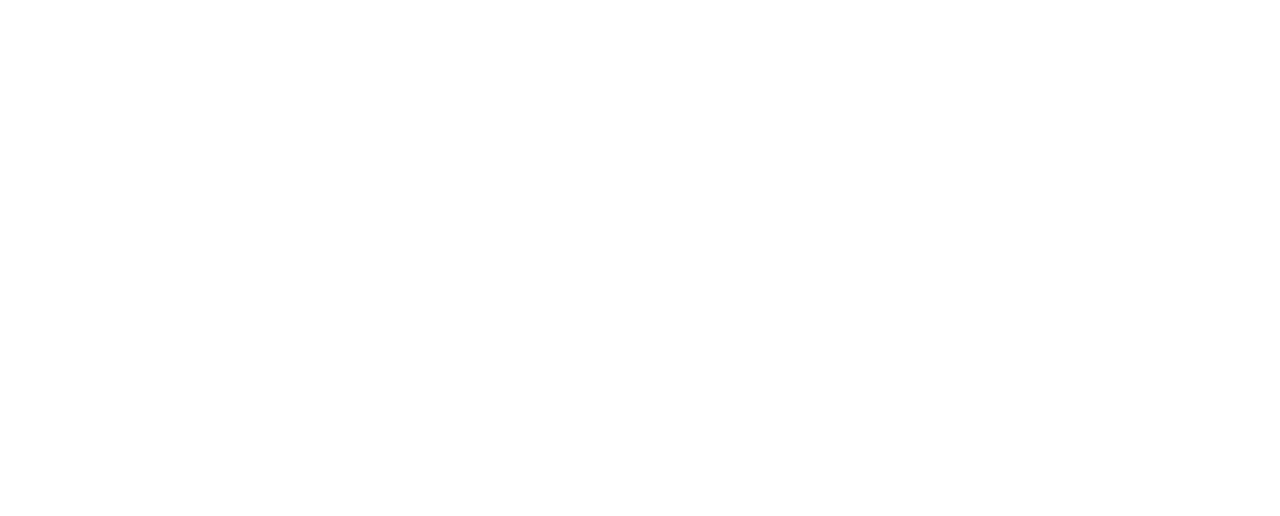
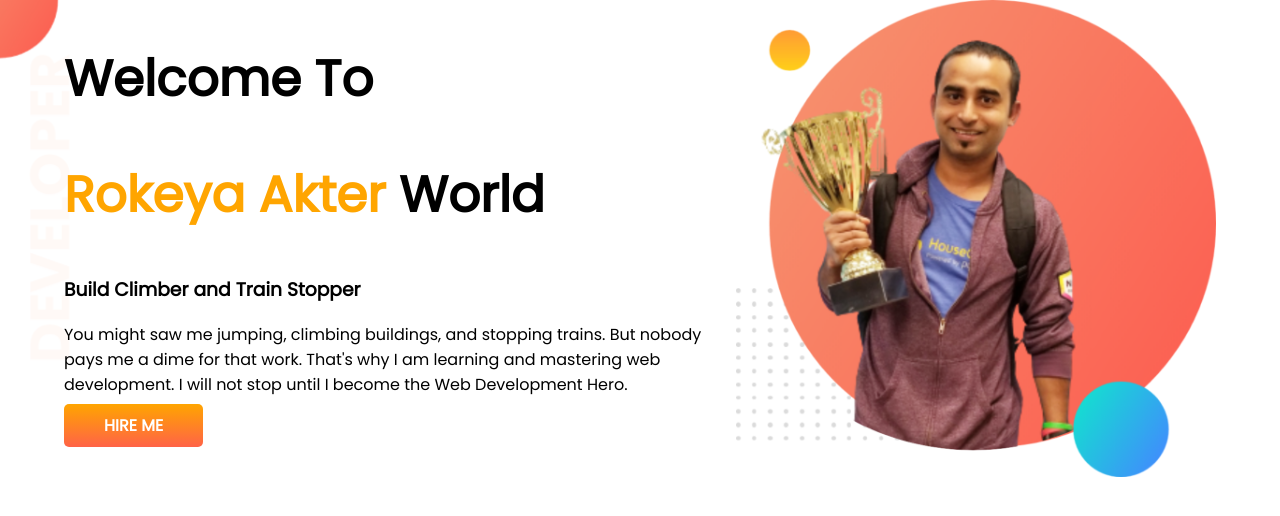
Before and after one commit to rokeya512/developer-portfolio, a plain HTML site: page index.html in a window 1280 px wide. Drawn offline with Linux system fonts and the light colour scheme.

Commit message:
top banner added

```diff
--- a/index.html
+++ b/index.html
@@ -1,13 +1,30 @@
 <!DOCTYPE html>
 <html lang="en">
+
 <head>
     <meta charset="UTF-8">
     <meta http-equiv="X-UA-Compatible" content="IE=edge">
     <meta name="viewport" content="width=device-width, initial-scale=1.0">
     <title>Rokeya Portfolio</title>
+    <link rel="preconnect" href="https://fonts.googleapis.com">
+    <link rel="preconnect" href="https://fonts.gstatic.com" crossorigin>
+    <link href="https://fonts.googleapis.com/css2?family=Poppins&display=swap" rel="stylesheet">
     <link rel="stylesheet" href="style.css">
 </head>
+
 <body>
+    <section class="top-banner">
+        <div>
+            <h1>Welcome To</h1>
+            <h1><span class="orange-color">Rokeya Akter</span> World</h1>
+            <h3>Build Climber and Train Stopper</h3>
+            <p>You might saw me jumping, climbing buildings, and stopping trains. But nobody pays me a dime for that work. That's why I am learning and mastering web development. I will not stop until I become the Web Development Hero.</p>
+            <a href="https://www.linkedin.com/in/roke51214/" target="_blank" class="link-button">HIRE ME</a>
+        </div>
+        <div class="half-width">
+            <img src="images/my-bg1.png" alt="">
+        </div>
+    </section>
+</body>
 
-</body>
 </html>
--- a/style.css
+++ b/style.css
@@ -0,0 +1,33 @@
+body{
+    font-family: 'Poppins', sans-serif;
+    margin: 0;
+}
+h1{
+    font-size: 50px;
+}
+.orange-color{
+    color: orange;
+}
+section{
+    display: flex;
+    padding-left: 5%;
+    padding-right: 5%;
+}
+.half-width{
+    width: 50%;
+}
+.half-width img{
+    width: 480px;
+}
+.link-button{
+    text-decoration: none;
+    background-image: linear-gradient(orange, tomato);
+    padding: 10px 40px;
+    border-radius: 5px;
+    color: white;
+    font-weight: 700;
+}
+.top-banner{
+    background-image: url(images/top-banner.png);
+    background-repeat: no-repeat;
+}
```
Also changed, not shown: images/dream-bg.png (added), images/exp-bg.png (added), images/jhankar.png (added), images/jhankar2.png (added), images/my-bg.png (added), images/my-bg1.png (added), images/my-bg2.png (added), images/top-banner.png (added), 7 other files.
